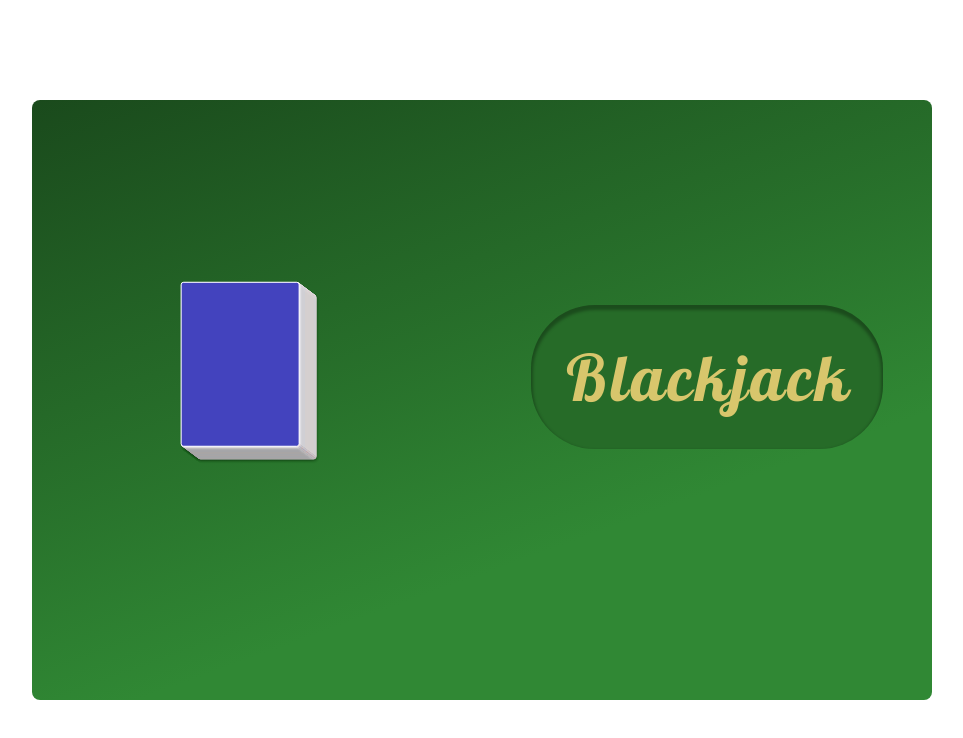
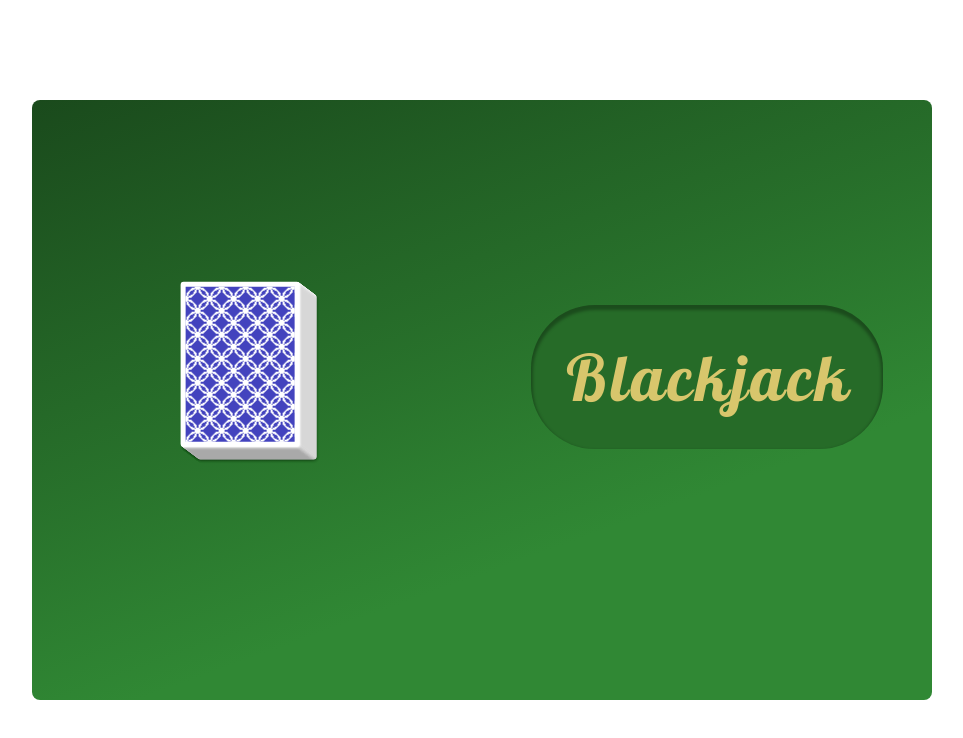
Before and after one commit to 3kezoh/blackjack, a plain HTML site: page src/index.html in a window 1280 px wide. Shown: the whole page, without its empty margins (158-1121 px from the left). Drawn offline with Linux system fonts and the light colour scheme.

Commit message:
💄 Update card back

```diff
--- a/src/styles/main.css
+++ b/src/styles/main.css
@@ -127,8 +127,17 @@ main {
 }
 
 #deck .card {
-    border: 1px solid white;
+    border: 5px solid white;
     position: absolute;
+    background-size: 24px 24px;
+    background-image: radial-gradient(
+            transparent 10px,
+            #ffffff 10px,
+            #ffffff 12px,
+            transparent 12px
+        ),
+        radial-gradient(transparent 10px, #ffffff 10px, #ffffff 12px, transparent 12px);
+    background-position: 0 0, 12px 12px;
 }
 
 .card.card-red {
```
